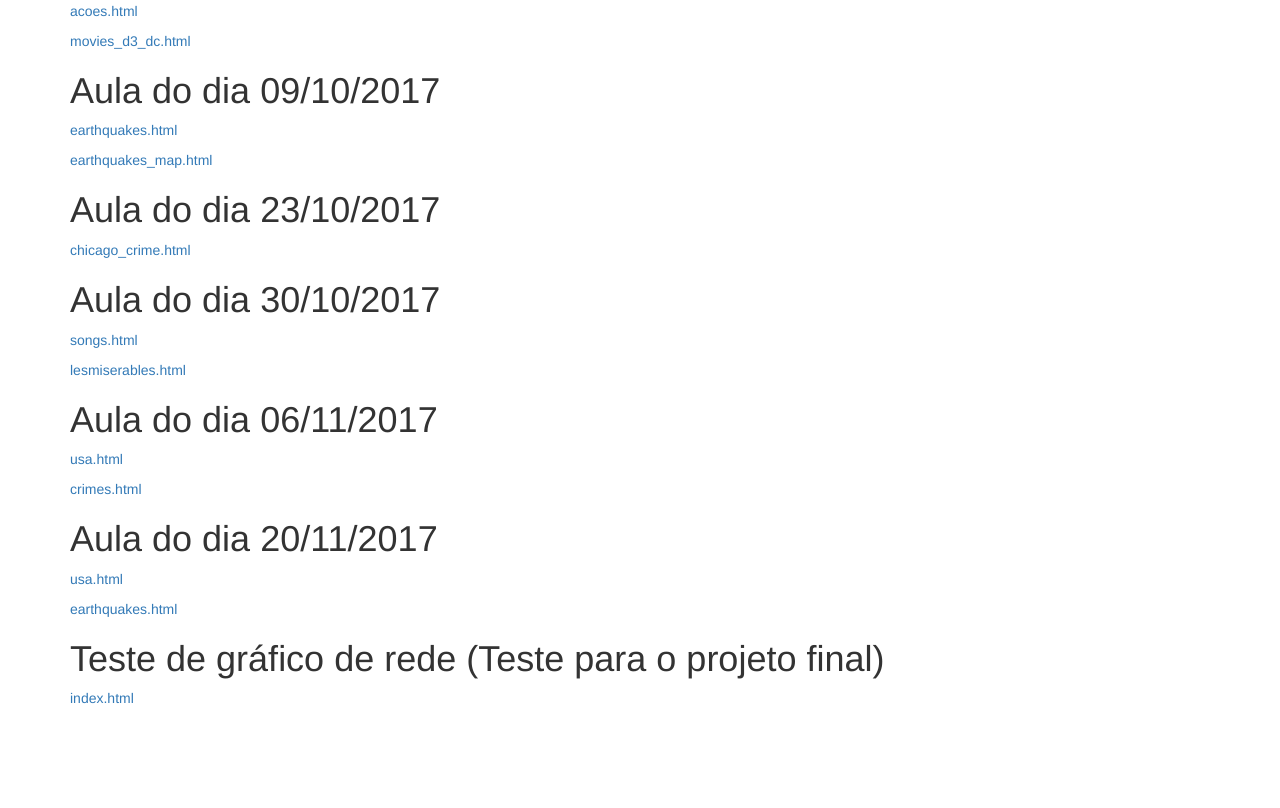
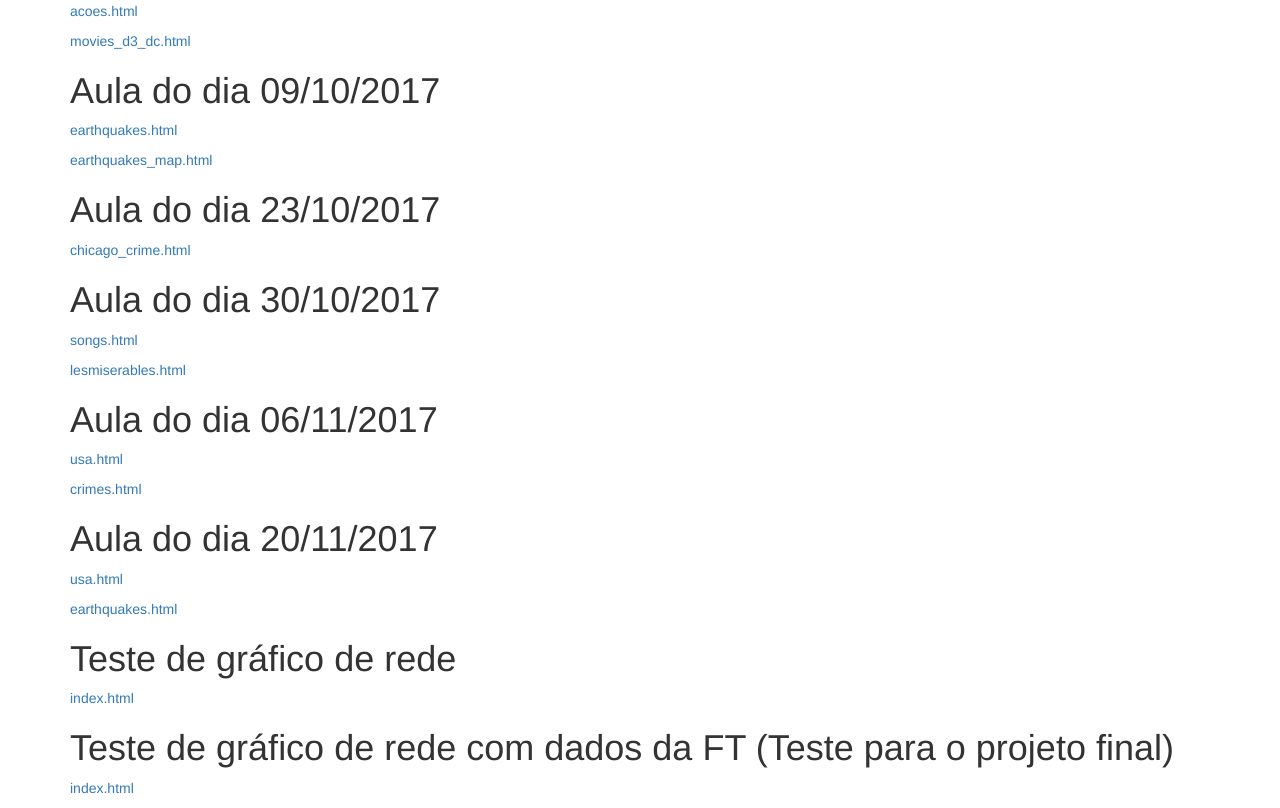
Before and after one commit to emersonbie/datavis-course, a plain HTML site: page index.html in a window 1280 px wide. Shown: the part 648-1456 px from the top of the page. Before the commit the page ends 1366 px from the top, so only its background shows below. Drawn offline with nearby package versions, Linux system fonts and the light colour scheme.

Commit message:
Update index.html

```diff
--- a/index.html
+++ b/index.html
@@ -84,8 +84,11 @@
       <p><a href="/datavis-course/2017_11_20/usa.html">usa.html</a></p>
       <p><a href="/datavis-course/2017_11_20/earthquakes.html">earthquakes.html</a></p>
 
-      <h1>Teste de gráfico de rede (Teste para o projeto final)</h1>
+      <h1>Teste de gráfico de rede</h1>
       <p><a href="/datavis-course/graph_net_test/index.html">index.html</a></p>
+
+      <h1>Teste de gráfico de rede com dados da FT (Teste para o projeto final)</h1>
+      <p><a href="/datavis-course/FT_graph/index.html">index.html</a></p>
 
     </div><!-- /.container -->
 
```
